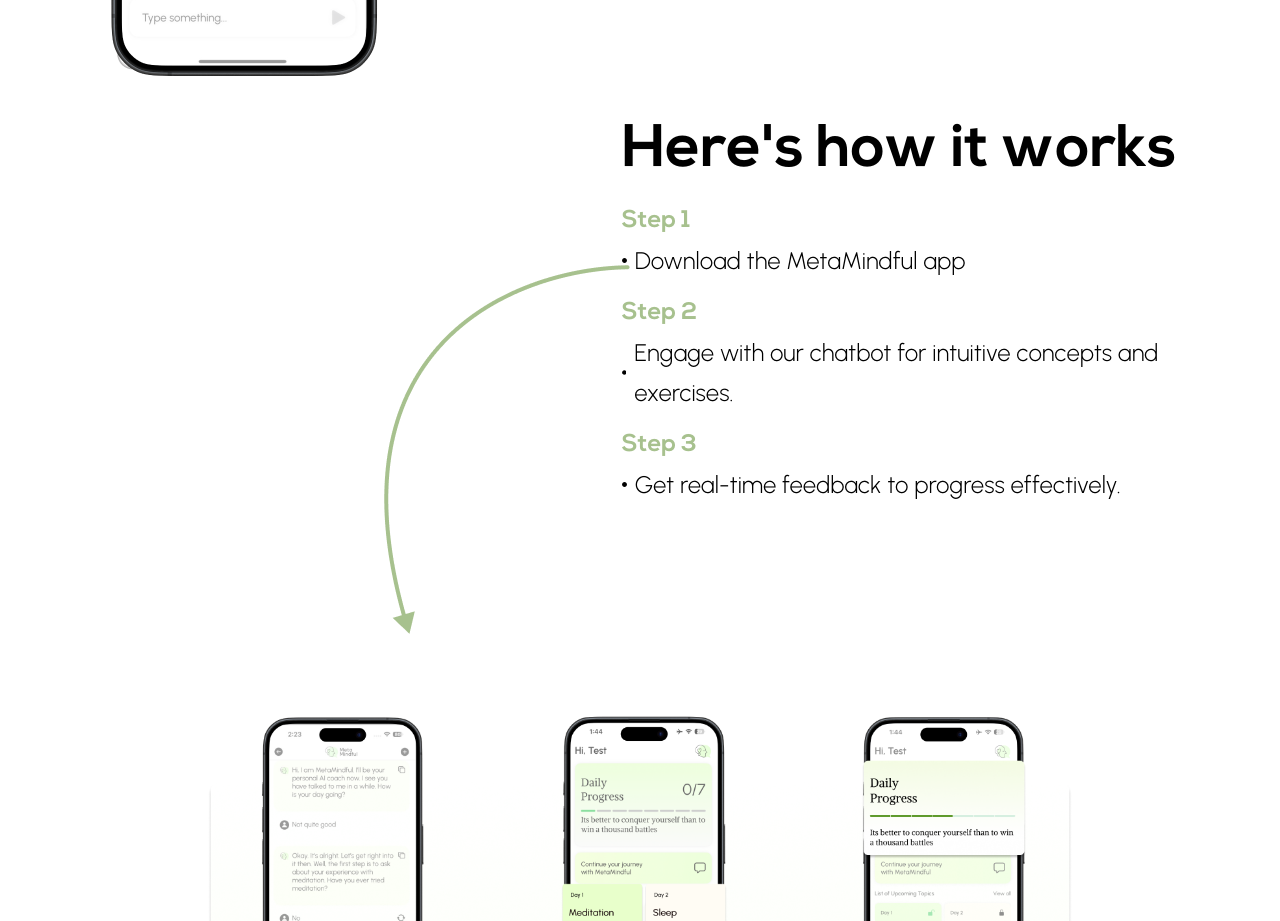
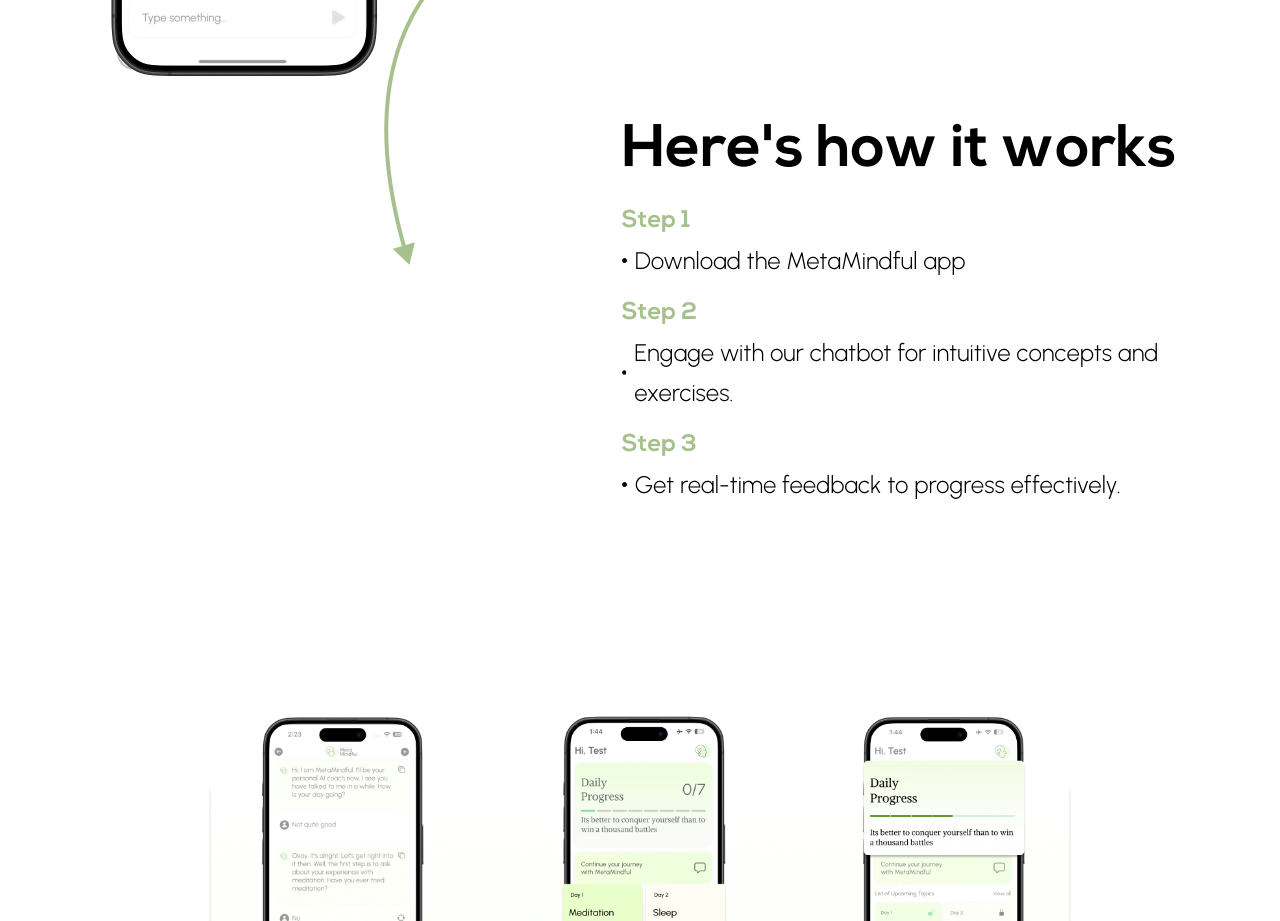
Before and after one commit to Sohaib-Ahmed869/MindfulFrontEnd, a React (Create React App) app: page / in a window 1280 px wide. Shown: the part 1660-2581 px from the top of the page. Built offline with nearby package versions, Linux system fonts and the light colour scheme.

Commit message:
arrows coming from top

```diff
--- a/src/Home/Hero.css
+++ b/src/Home/Hero.css
@@ -62,8 +62,22 @@
     }
   }
 
+
   .fade-in {
     animation: fadeIn 2s ease-in;
+  }
+
+  @keyframes slideInFromTop {
+    from {
+      transform: translateY(-100%);
+    }
+    to {
+      transform: translateY(0);
+    }
+  }
+
+  .slide-in-top {
+    animation: slideInFromTop 1s ease-out;
   }
 
 
--- a/src/Home/Hero.js
+++ b/src/Home/Hero.js
@@ -38,7 +38,7 @@
                Are you struggling with mindfulness?
 
           </h1>
-          <img src={arrow1} alt="arrow" className="absolute mt-36 arrow rotate" style={{left:"40%"}}/>
+          <img src={arrow1} alt="arrow" className="absolute mt-36 arrow slide-in-top" style={{left:"40%"}}/>
           <p className="text-2xl hero-subheading mt-10  slide-in-left">
           You understand the power of mindfulness, but constantly struggling to understand and incorporate it into your life with traditional approaches.
           </p>
--- a/src/Home/WhoWeAre/WhoWeAre.js
+++ b/src/Home/WhoWeAre/WhoWeAre.js
@@ -32,7 +32,7 @@
             src={arrow2}
             alt="arrow"
             className={`absolute arrow ${
-              hasIntersected ? "rotate" : ""
+              hasIntersected ? "slide-in-top" : ""
             }`}
             style={{ left: "40%" }}
           />
--- a/src/howItWorks/page.js
+++ b/src/howItWorks/page.js
@@ -25,6 +25,14 @@
 
   const [doneOnce, setDoneOnce] = useState(false);
   return (
+    <div>
+      <img
+        src={arrow3}
+        alt="arrow"
+        className= {`absolute mt-36 arrow ${hasIntersected ? "slide-in-top" : ""}`}
+        style={{ left: "30%" }}
+      />
+
       <div
         ref={ref}
         className={`w-full p-10 pt-0 flex mainpart ${
@@ -33,12 +41,6 @@
       >
         <div className="w-1/2 div1">
           <p></p>
-        <img
-          src={arrow3}
-          alt="arrow"
-          className="absolute mt-36 arrow"
-          style={{ left: "30%" }}
-        />
         </div>
         <div className="flex items-center div2">
           <div className="text-left p-5 pt-0">
@@ -65,6 +67,7 @@
           </div>
         </div>
       </div>
+    </div>
   );
 };
 
```
Lines whose indentation alone changed are shown as unchanged.
